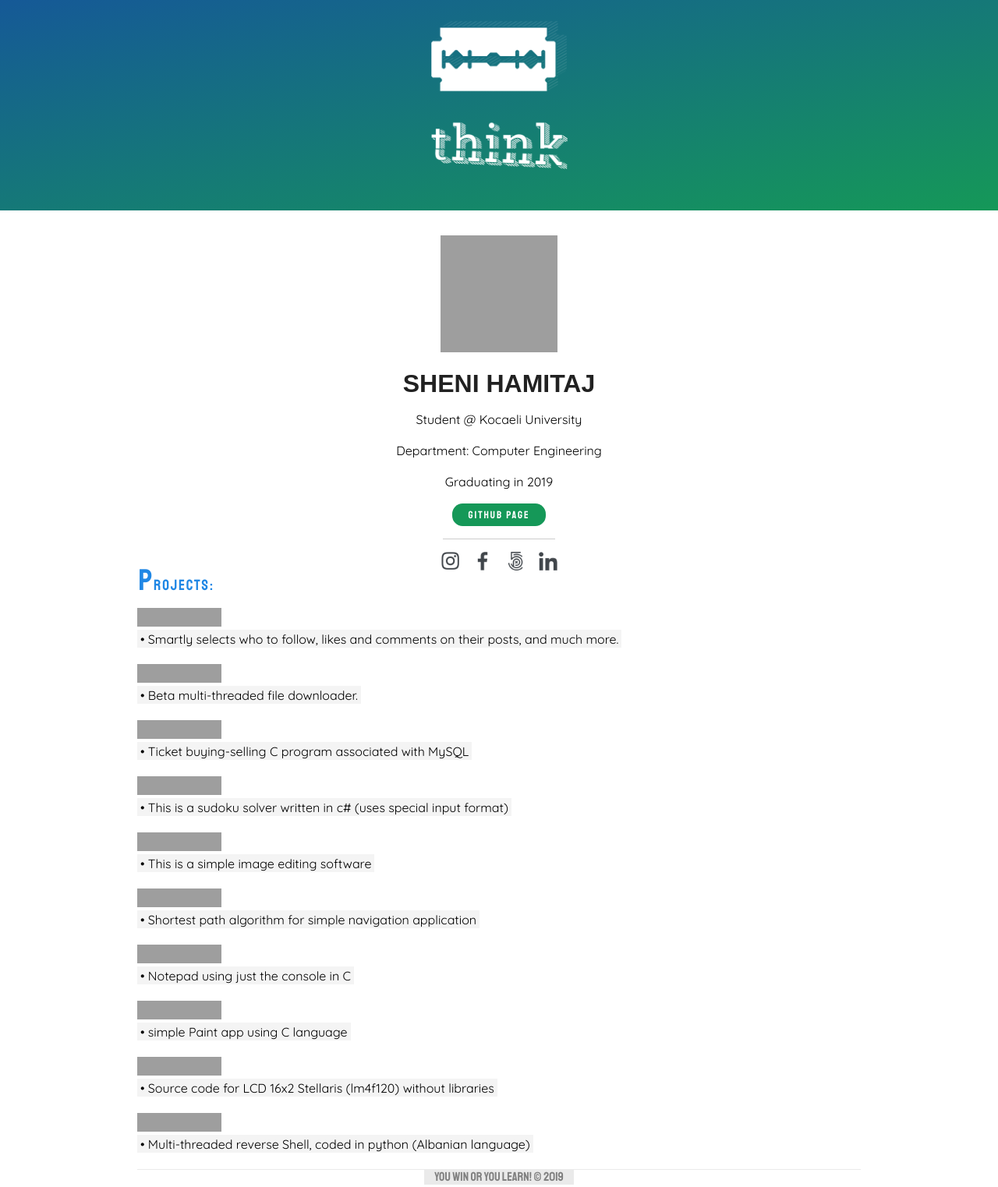
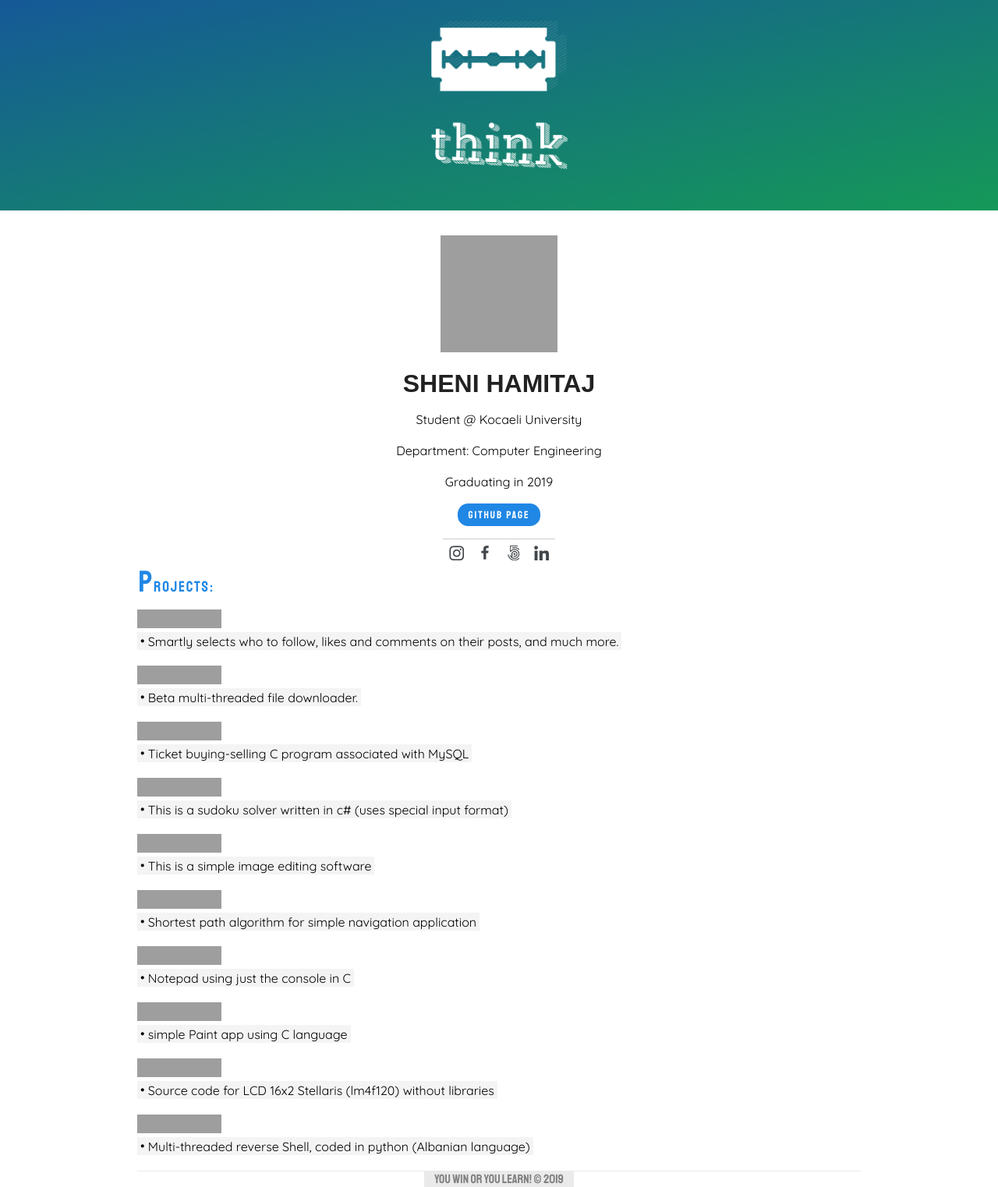
Before and after one commit to jajosheni/jajosheni.github.io, a Jekyll site: the page built from README.md, in a window 1280 px wide. Shown: the whole page at 78% size. Built offline with Jekyll 4.4.1, drawn with Linux system fonts in a browser that asks for light colours; our own code applies the rules of GitHub Pages for plain Markdown files; grey boxes are pictures that could not be loaded.

```diff
--- a/assets/css/style.css
+++ b/assets/css/style.css
@@ -71,15 +71,16 @@
     width: 15em;
     margin-right: auto;
     margin-left: auto;
+    margin: 0em auto 1em auto;
 }
 
 .gitbutton{
     display: block;
     max-width: 100%;
     margin: auto;
-    width: 9.0em;
+    width: 8.0em;
     height: 2.2em;
-    background-color: #159858;
+    background-color: #2087e5;
     color: white;
     border: none;
     border-radius: 1em;
@@ -87,7 +88,7 @@
 }
 
 .gitbutton:hover{
-    background-color: #2087e5;
+    background-color: #159858;
 }
 
 .gitbutton:active{
@@ -102,7 +103,7 @@
 }
 
 .horizontal-line{
-    margin: 1em auto 1em auto;
+    margin: 1em auto 0.2em auto;
     border-bottom: 1px solid #ccc;
     width: 9em;
     text-align: center;
@@ -111,14 +112,13 @@
 .social-media-icons{
     display: inline-block;
     max-width: 100%;
-    margin: auto;
 }
 
 .socialbtns{
     box-sizing: content-box;
     border: none;
-    width: 1em;
-    height: 1em;
+    width: 0.6em;
+    height: 0.6em;
     background-color: transparent;
     padding: 0.4em;
     margin-left: 0.5em;
@@ -129,8 +129,8 @@
 
 .socialbtns:hover{
     max-width: 100%;
-    width: 1.5em;
-    height: 1.5em;
+    width: 1em;
+    height: 1em;
 }
 
 .socialbtns:active {
```
